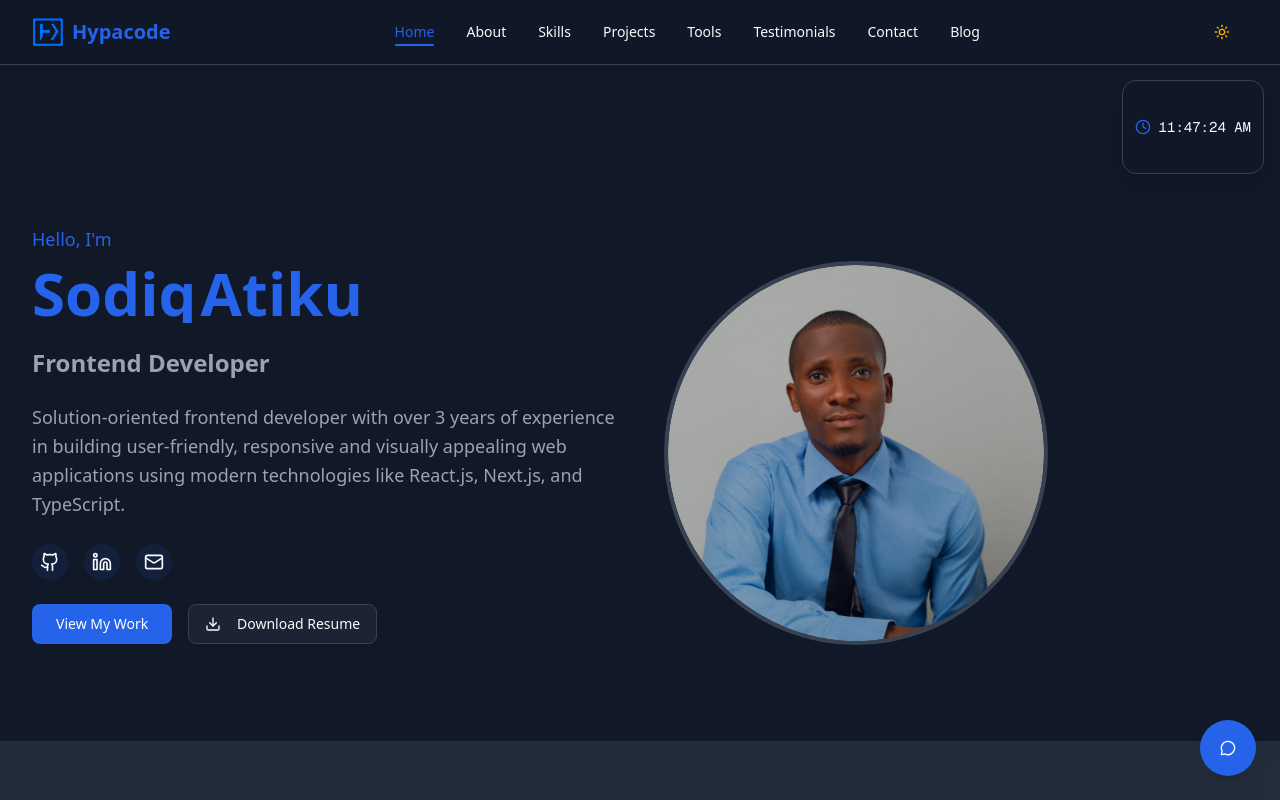
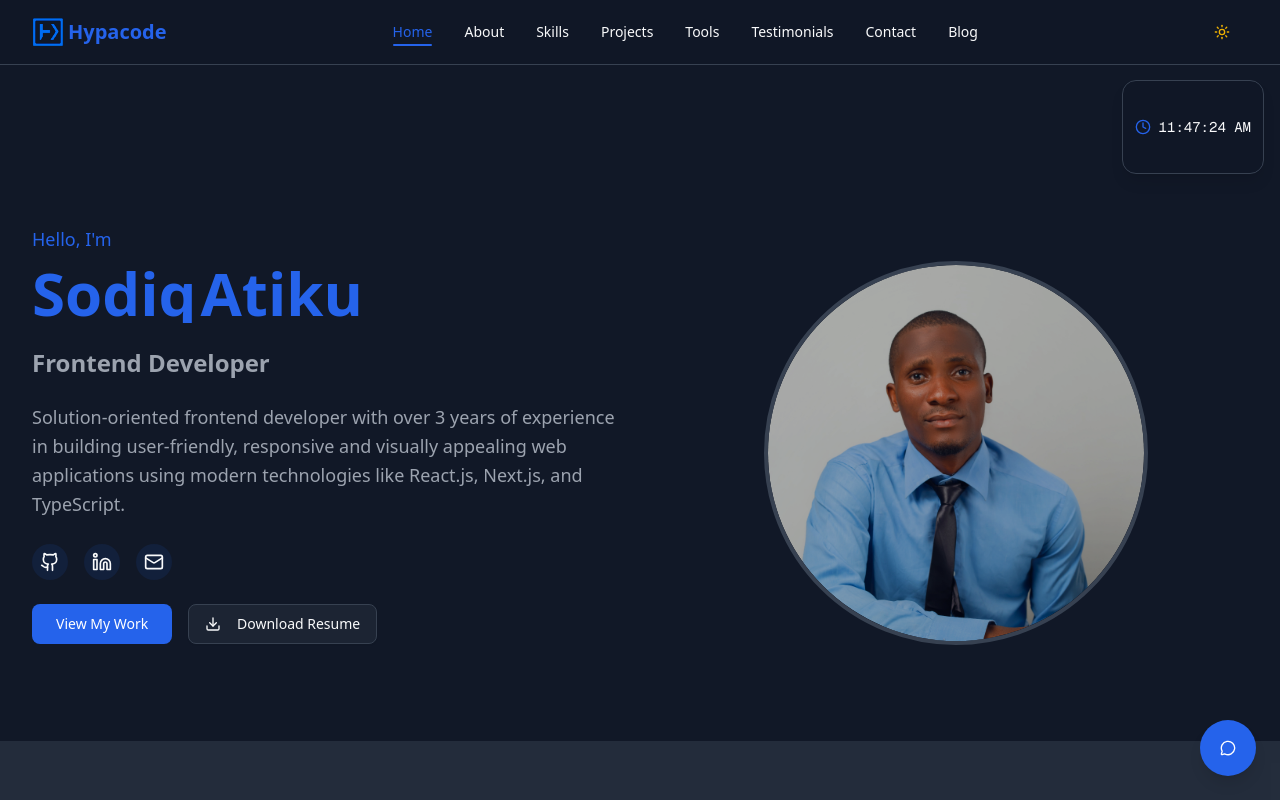
Before and after one commit to Hatykuxordik/hypacode, a Next.js app: page / in a window 1280 px wide. Shown: the top 800 px of the page. Built offline with nearby package versions, Linux system fonts and the light colour scheme.

Commit message:
Remove Shadow box from app page

```diff
--- a/src/app/page.tsx
+++ b/src/app/page.tsx
@@ -169,20 +169,14 @@ export default function HomePage() {
                 className="hover:shadow-none"
               >
                 <div className="relative">
-                  <div className="relative w-80 h-80 lg:w-96 lg:h-96 rounded-full overflow-hidden border-4">
-                    <div className="absolute inset-0 bg-gradient-to-br from-primary/20 to-secondary/20 rounded-full" />
-                    {/* Placeholder for profile image */}
-                    <div className="w-full h-full rounded-full bg-gradient-to-br from-primary/10 to-secondary/10 flex items-center justify-center">
-                      <div className="text-6xl font-bold text-primary/20">
+                  <div className="relative w-80 h-80 lg:w-96 lg:h-96 rounded-full overflow-hidden border-4 mx-auto">
                     <Image
                       src="/assets/profile.jpg"
                       alt="Sodiq Atiku - Frontend Developer"
-                          className="rounded-full dark:brightness-75"
+                      className="rounded-full brightness-[85%] dark:brightness-75"
                       layout="fill"
                       objectFit="cover"
                     />
-                      </div>
-                    </div>
                   </div>
                 </div>
               </FloatingCard>
--- a/src/components/layout/header.tsx
+++ b/src/components/layout/header.tsx
@@ -69,7 +69,7 @@ export function Header() {
       <div className="container mx-auto px-4 sm:px-6 lg:px-8">
         <div className="flex h-16 items-center justify-between">
           {/* Logo */}
-          <Link href="/" className="flex items-center space-x-2 group">
+          <Link href="/" className="flex items-center space-x-1 group">
             <div className="relative">
               <Image
                 src="/assets/Hypacodelogo.svg"
```
Lines whose indentation alone changed are shown as unchanged.
